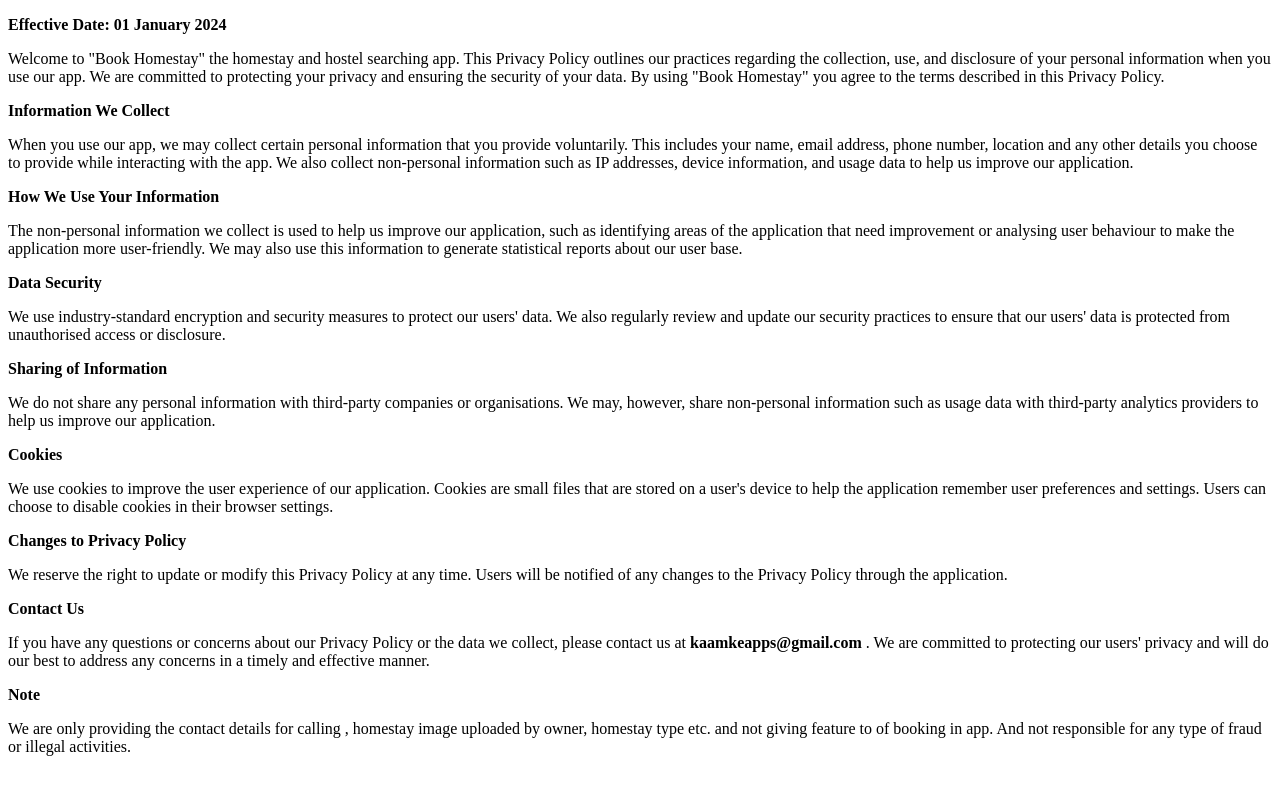
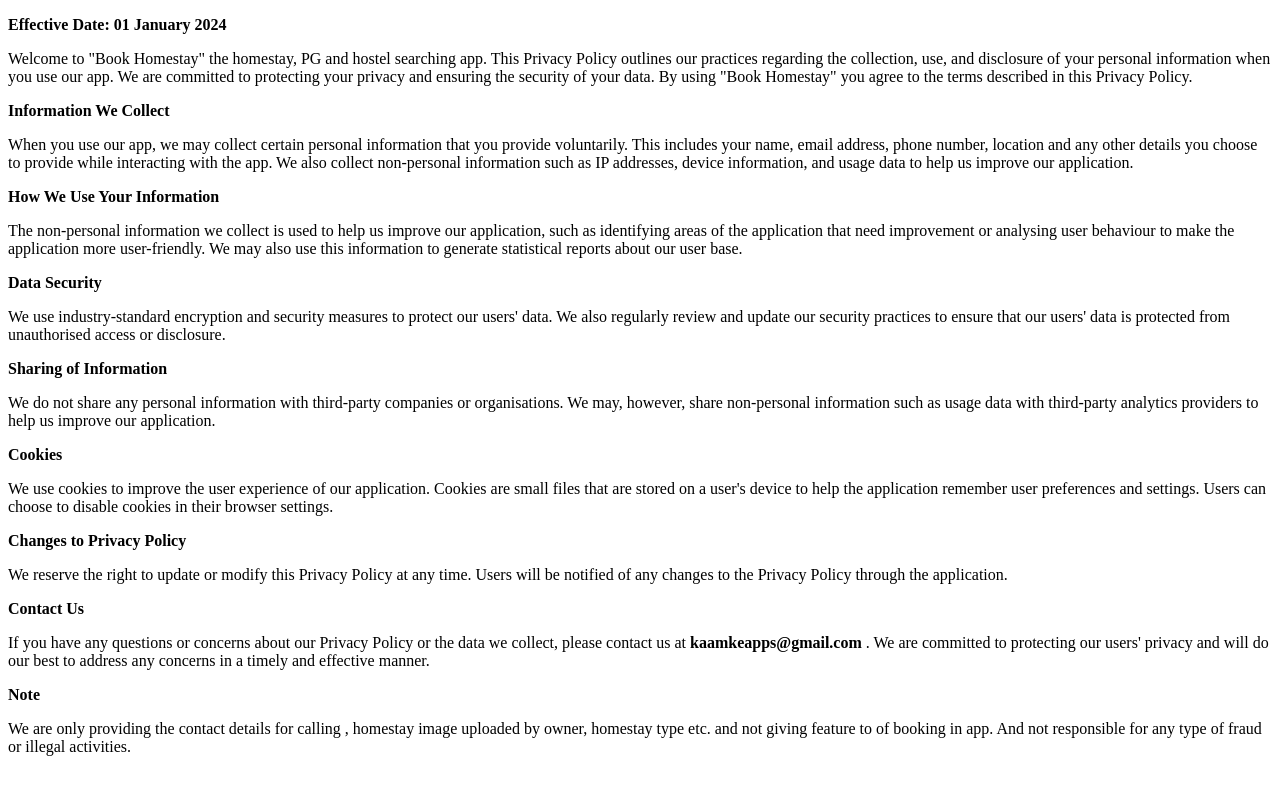
Before and after one commit to nagraj0308/book_homestay_pnp, a plain HTML site: page index.html in a window 1280 px wide. Drawn offline with Linux system fonts and the light colour scheme.

Commit message:
Update index.html

```diff
--- a/index.html
+++ b/index.html
@@ -11,7 +11,7 @@
     <p><strong>Effective Date: 01 January 2024 </strong></p>
 
     <p>
-      Welcome to "Book Homestay" the homestay and hostel searching app. This
+      Welcome to "Book Homestay" the homestay, PG and hostel searching app. This
       Privacy Policy outlines our practices regarding the collection, use, and
       disclosure of your personal information when you use our app. We are
       committed to protecting your privacy and ensuring the security of your
```
